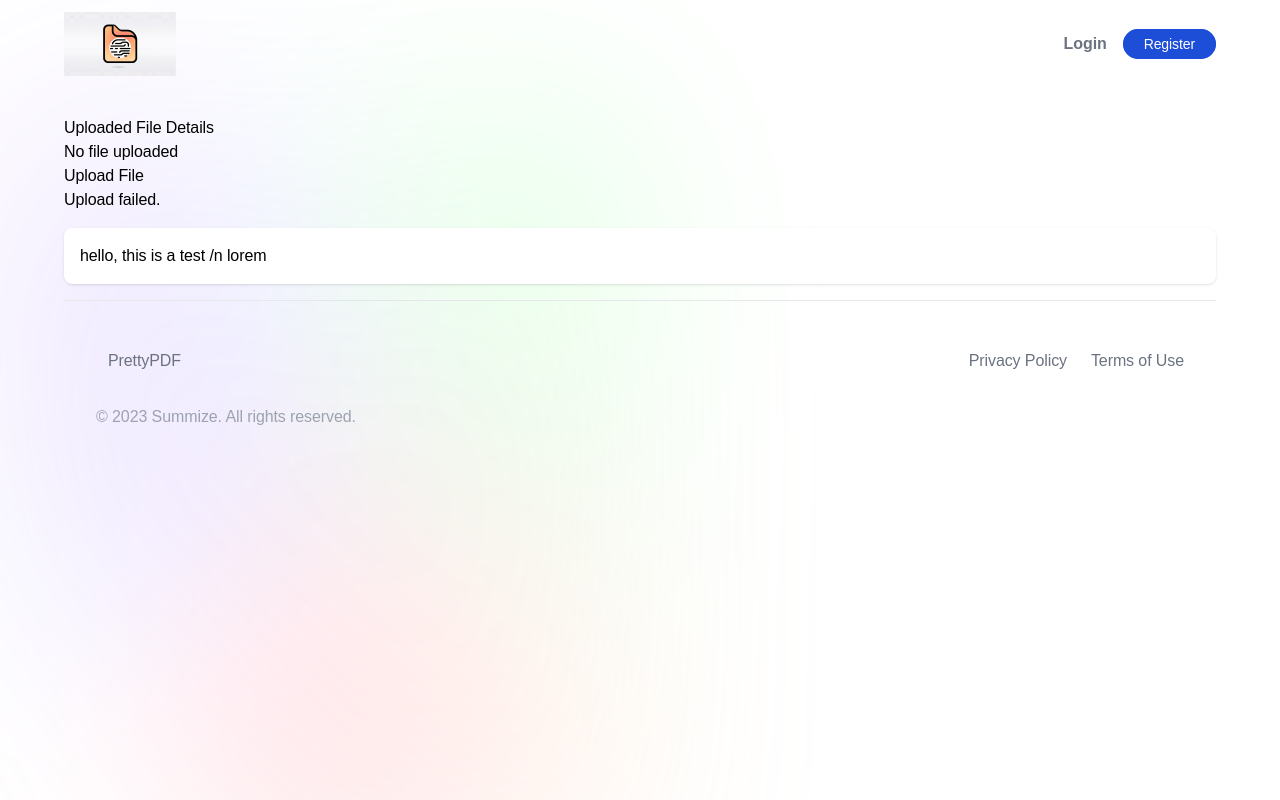
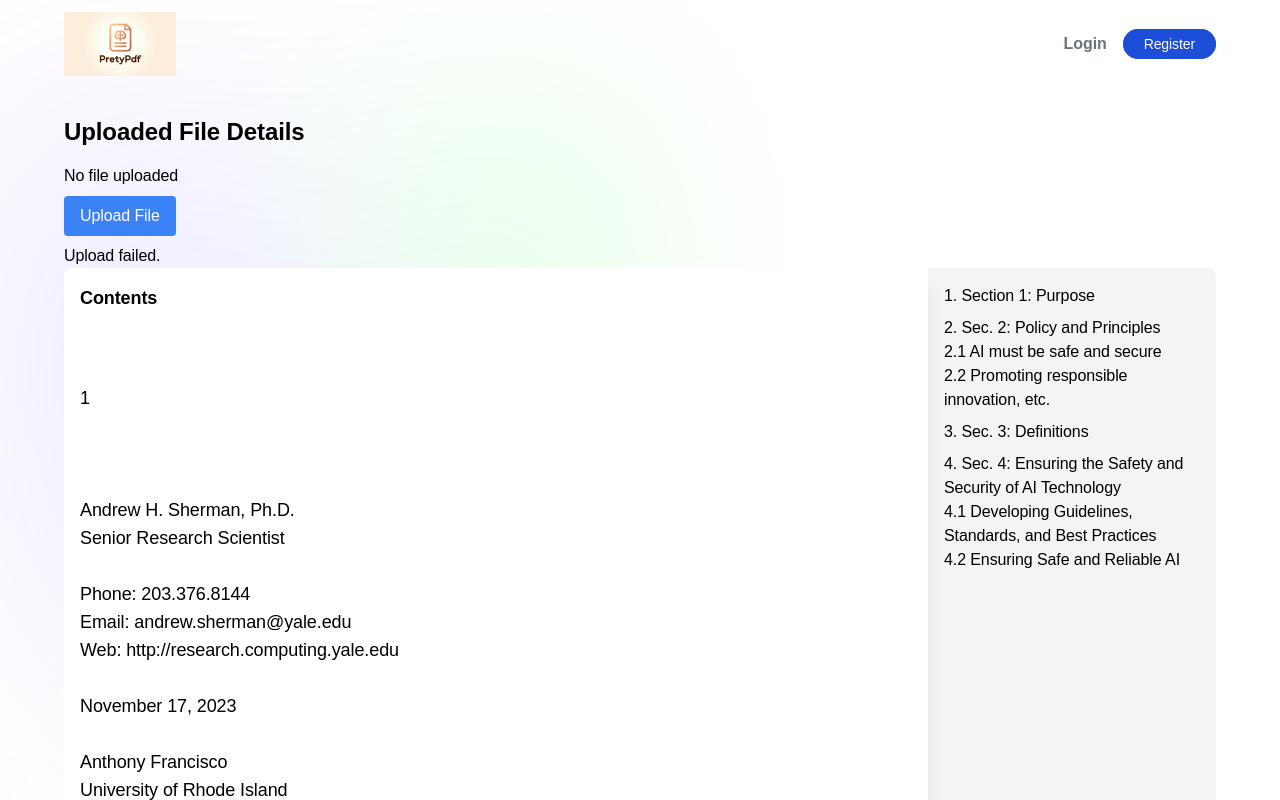
Before and after one commit to afranci2/PrettyPDF, a Next.js app in the folder client/: page /home in a window 1280 px wide. Both pictures are taken after a click on the button "Upload File". Shown: the top 800 px of the page. Built offline with nearby package versions, Linux system fonts and the light colour scheme; no server answers.

Commit message:
added two sections

```diff
--- a/client/app/home/page.jsx
+++ b/client/app/home/page.jsx
@@ -1,20 +1,23 @@
 "use client"
 import React, { useContext, useState } from 'react';
-import { FileContext } from '../contexts/FileContext';
-import { useSession } from 'next-auth/react'
+import { useSession } from 'next-auth/react';
+import axios from 'axios'; // Ensure axios is installed (`npm install axios`)
+import TextDisplay from '../sections/home/TextDisplay';
+import OutlineSection from '../sections/home/OutlineSection';
 import Header from '../sections/Header';
 import Footer from '../sections/Footer';
-// Additional imports
-import axios from 'axios'; // Ensure axios is installed (`npm install axios`)
-import TextDisplay from '../sections/TextDisplay'
-import DummyData from '../libs/dummyData'
-import dummyData from '../libs/dummyData';
+import { FileContext } from '../contexts/FileContext';
+import dummyOutlineData from '../libs/dummyOutlineData'
+import dummyData from '../libs/dummyData'
 
-const page = () => {
-  const { data: sessionData, status } = useSession();
+
+const Page = () => {
+  const { data: session, status } = useSession();
+
   const { file } = useContext(FileContext);
   const [uploadStatus, setUploadStatus] = useState('');
-  const [text, setText] = useState()
+  const [text, setText] = useState('');
+  const [outline, setOutline] = useState('');
 
   const handleFileUpload = async () => {
 
@@ -40,6 +43,7 @@ const page = () => {
       console.error('Upload failed:', error);
       setUploadStatus('Upload failed.');
       setText(dummyData)
+      setOutline(dummyOutlineData)
     }
   };
 
@@ -48,19 +52,30 @@ const page = () => {
   }
 
   return (
-    <div>
+    <div className="flex flex-col min-h-screen ">
       <Header />
-      <h1>Uploaded File Details</h1>
-      {<div>
-        {file ? <p>File Name: {file.name}</p> : <p>No file uploaded</p>}
 
-        <button onClick={handleFileUpload}>Upload File</button>
-        {uploadStatus && <p>{uploadStatus}</p>}
-      </div>}
-      {uploadStatus && <TextDisplay text={text} />}
+      <div className=''>
+        <h1 className="text-2xl font-bold mb-4">Uploaded File Details</h1>
+        {/* Upload section */}
+        <div>
+          {file ? <p>File Name: {file.name}</p> : <p>No file uploaded</p>}
+          <button onClick={handleFileUpload} className="bg-blue-500 text-white rounded px-4 py-2 mt-2">Upload File</button>
+          {uploadStatus && <p className="mt-2">{uploadStatus}</p>}
+        </div>
+      </div>
+      <div className="flex-grow flex rounded-lg overflow-hidden">
+        <section className='flex-1 relative'>
+          {text && <TextDisplay text={text} />}
+        </section>
+        {/* Placeholder for navigation items */}
+        <section>
+          {outline && <OutlineSection outline={outline} />}
+        </section>
+      </div>
       <Footer />
     </div>
   );
 };
 
-export default page;
+export default Page;
--- /dev/null
+++ b/client/app/libs/dummyOutlineData.js
@@ -0,0 +1,28 @@
+const outlineData = [
+    {
+      title: '1. Section 1: Purpose',
+      subItems: []
+    },
+    {
+      title: '2. Sec. 2: Policy and Principles',
+      subItems: [
+        '2.1 AI must be safe and secure',
+        '2.2 Promoting responsible innovation, etc.'
+      ]
+    },
+    {
+      title: '3. Sec. 3: Definitions',
+      subItems: []
+    },
+    {
+      title: '4. Sec. 4: Ensuring the Safety and Security of AI Technology',
+      subItems: [
+        '4.1 Developing Guidelines, Standards, and Best Practices',
+        '4.2 Ensuring Safe and Reliable AI'
+        // ... other subsections
+      ]
+    },
+    // ... other sections
+  ];
+
+module.exports = outlineData;
--- a/client/app/sections/Header.jsx
+++ b/client/app/sections/Header.jsx
@@ -2,7 +2,7 @@
 import React from 'react'
 import Image from 'next/image'
 import HeroButton from '../components/HeroButton'
-import logo from '../assets/icon.png'
+import logo from '../assets/icon2.png'
 
 import { signOut, useSession } from "next-auth/react";
 import Link from "next/link";
--- a/client/app/sections/TextDisplay.jsx
+++ /dev/null
@@ -1,22 +0,0 @@
-import React from 'react';
-
-const TextDisplay = ({ text }) => {
-    if (!text) {
-        return <p className="text-center text-gray-500">Loading text data...</p>;
-    }
-
-    // Split the text into paragraphs based on double line breaks
-    const paragraphs = text.split('\n\n');
-
-    return (
-        <div className="bg-white p-4 shadow rounded-lg my-4 font-sans">
-            {paragraphs.map((paragraph, index) => (
-                <p key={index} className="whitespace-pre-line mb-4 last:mb-0">
-                    {paragraph}
-                </p>
-            ))}
-        </div>
-    );
-};
-
-export default TextDisplay;
--- /dev/null
+++ b/client/app/sections/home/OutlineSection.jsx
@@ -0,0 +1,27 @@
+// OutlineSection.js
+import React from 'react'
+
+const OutlineSection = ({ outline }) => {
+  if (!outline) {
+    return <p className="text-center text-gray-500">No outline available</p>;
+  }
+
+  return (
+    <div className="w-72 h-full bg-gray-100 p-4 z-10 ">
+      <ul>
+        {outline.map((item, index) => (
+          <li key={index} className="mb-2">
+            {item.title}
+            <ul>
+              {item.subItems.map((subItem, subIndex) => (
+                <li key={subIndex}>{subItem}</li>
+              ))}
+            </ul>
+          </li>
+        ))}
+      </ul>
+    </div>
+  );
+}
+
+export default OutlineSection;
--- /dev/null
+++ b/client/app/sections/home/TextDisplay.jsx
@@ -0,0 +1,21 @@
+import React from 'react';
+
+const TextDisplay = ({ text }) => {
+    if (!text) {
+        return <p className="text-center text-gray-500">Loading text data...</p>;
+    }
+
+    const paragraphs = text.split('\n\n');
+    return (
+        <div className="bg-white shadow-xl w-full p-4  z-50 font-sans">
+            <h1 className='font-bold text-lg'> Contents</h1>
+            {paragraphs.map((paragraph, index) => (
+                <p key={index} className="text-lg whitespace-pre-line mb-4 last:mb-0">
+                    {paragraph}
+                </p>
+            ))}
+        </div>
+    );
+};
+
+export default TextDisplay;
```
Also changed, not shown: client/app/libs/dummyData.js.
